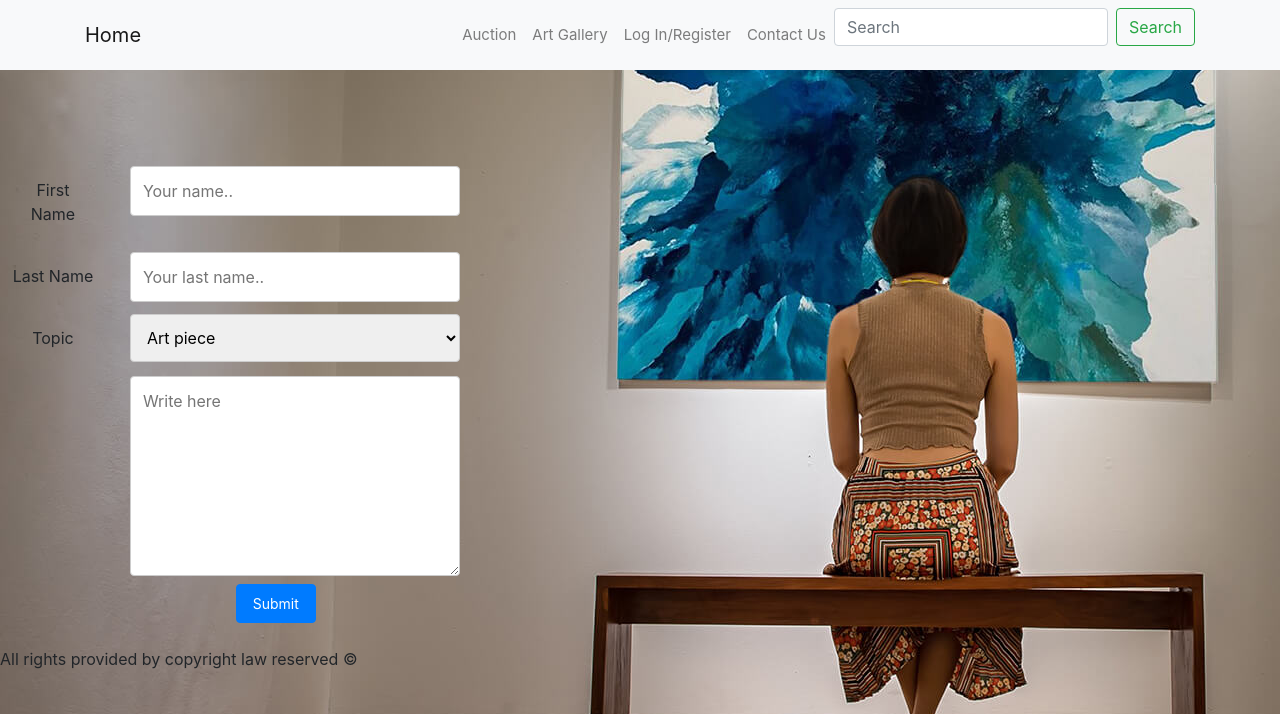
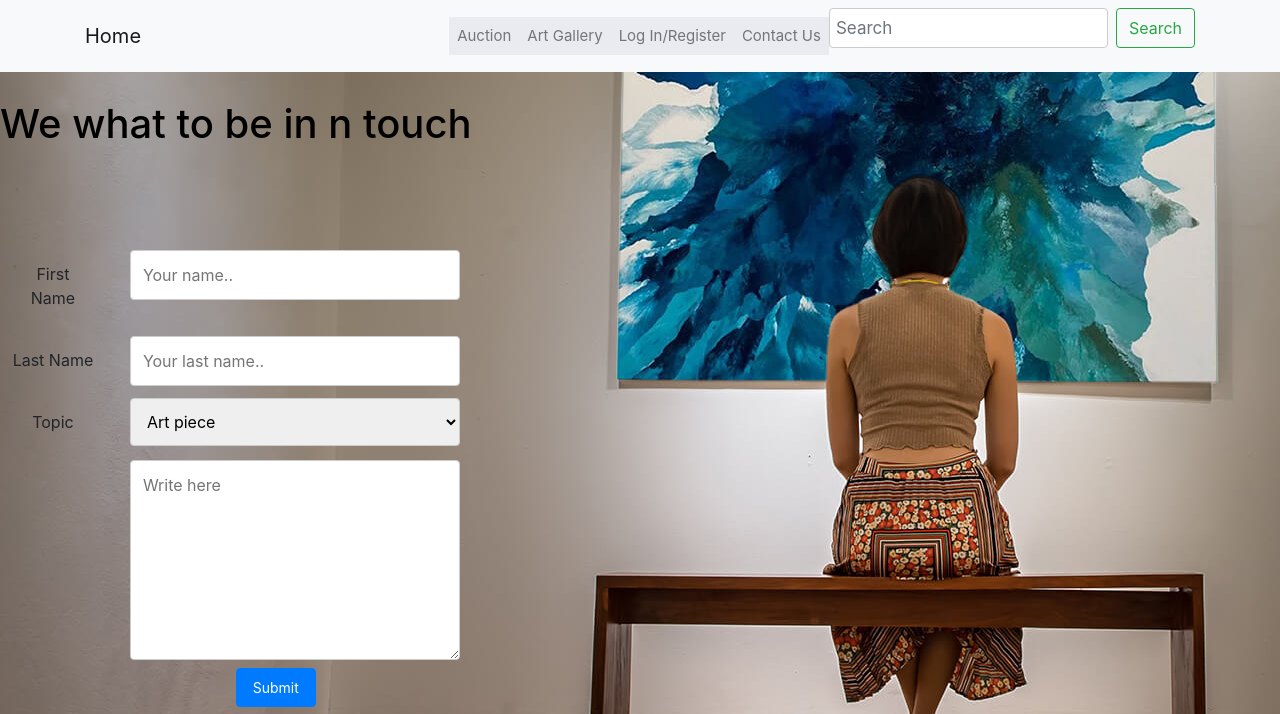
Before and after one commit to rhramtsov/rhramtsov, a Django app: page /contact_us/ in a window 1280 px wide. Shown: the top 714 px of the page. Run offline with Django 4.2, Linux system fonts and the light colour scheme; some libraries are stand-ins or nearby versions.

Commit message:
update diesing2

```diff
--- a/auction/templates/auctions.html
+++ b/auction/templates/auctions.html
@@ -62,7 +62,9 @@
                 {% endfor %}
             </div>
         {% endif %}
+        <body id= "backgroundPic" p style="background-image: url('/media/backpichome.jpg');">
 
+        </body>
         <!-- Art piece images scroller -->
         <div class="art-piece-images">
             {% for image_url in art_piece.images %}
--- a/auction/templates/contact_us.html
+++ b/auction/templates/contact_us.html
@@ -56,6 +56,7 @@
     </div>
 </nav>
 <p></p>
+
    <h1> We what to be in n touch</h1>
 
 <div class="container mt-3" style="padding-top: 80px;">
--- a/static/css/styleartgallery.css
+++ b/static/css/styleartgallery.css
@@ -9,7 +9,7 @@ h1 {
   }
 
   .row {
-    margin-bottom: 99000px;
+    margin-bottom: 100px;
 }
 
 .form-control {
--- a/static/css/stylecotact_us.css
+++ b/static/css/stylecotact_us.css
@@ -4,19 +4,19 @@
 
 
 
-/* .form-control {
+.form-control {
   padding: 6px;
   font-size: 17px;
   border: 1px solid #ccc;
-} */
+}
 
-/* ul {
+ul {
   list-style-type: none;
   margin: 0;
   padding: 0;
   overflow: hidden;
   background-color: rgb(233, 235, 240);
-} */
+}
 
 li {
   float: left;
@@ -31,9 +31,9 @@ li a {
   padding: 14px 16px;
 }
 
-/* li a:hover {
+li a:hover {
   background-color: #bbbcc1;
-} */
+}
 
 body {
   background: scroll;
@@ -42,6 +42,7 @@ body {
 }
 
 h1 {
+  margin-top: 100px;
   scroll-behavior: auto;
   color: rgb(0, 0, 0);
 }
```
Also changed, not shown: db.sqlite3.
